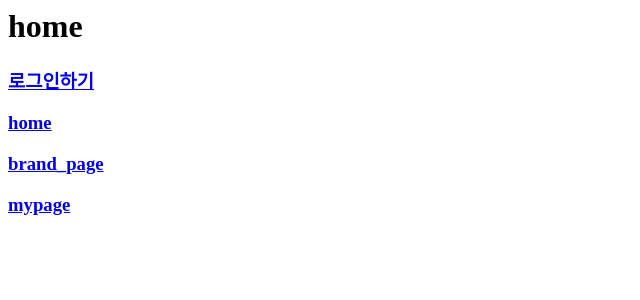
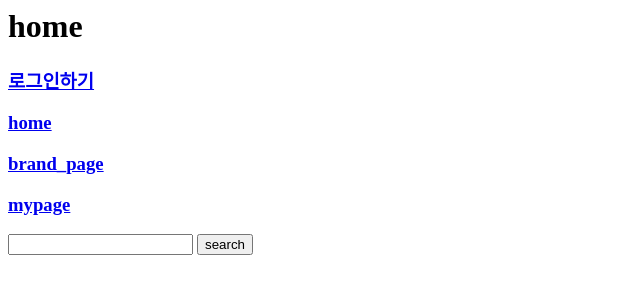
Before and after one commit to pirogramming/food_for_leo, a Django app: page / in a window 1280 px wide. Shown: the top 300 px of the page, without its empty margins (0-640 px from the left). Run offline with Django 3.2, Linux system fonts and the light colour scheme.

Commit message:
search-initial

```diff
--- a/config/core/templates/core/home.html
+++ b/config/core/templates/core/home.html
@@ -5,3 +5,12 @@
 <h3><a href="{% url 'core:home' %}">home</a></h3>
 <h3><a href="{% url 'core:brand_page' %}">brand_page</a></h3>
 <h3><a href="{% url 'mypage:profile' %}">mypage</a></h3>
+
+<div class="search_bar">
+    <input type="text" id="search">
+    <button type="submit" id="submit">search</button>
+    <ul id="results">
+
+    </ul>
+
+</div>
```
